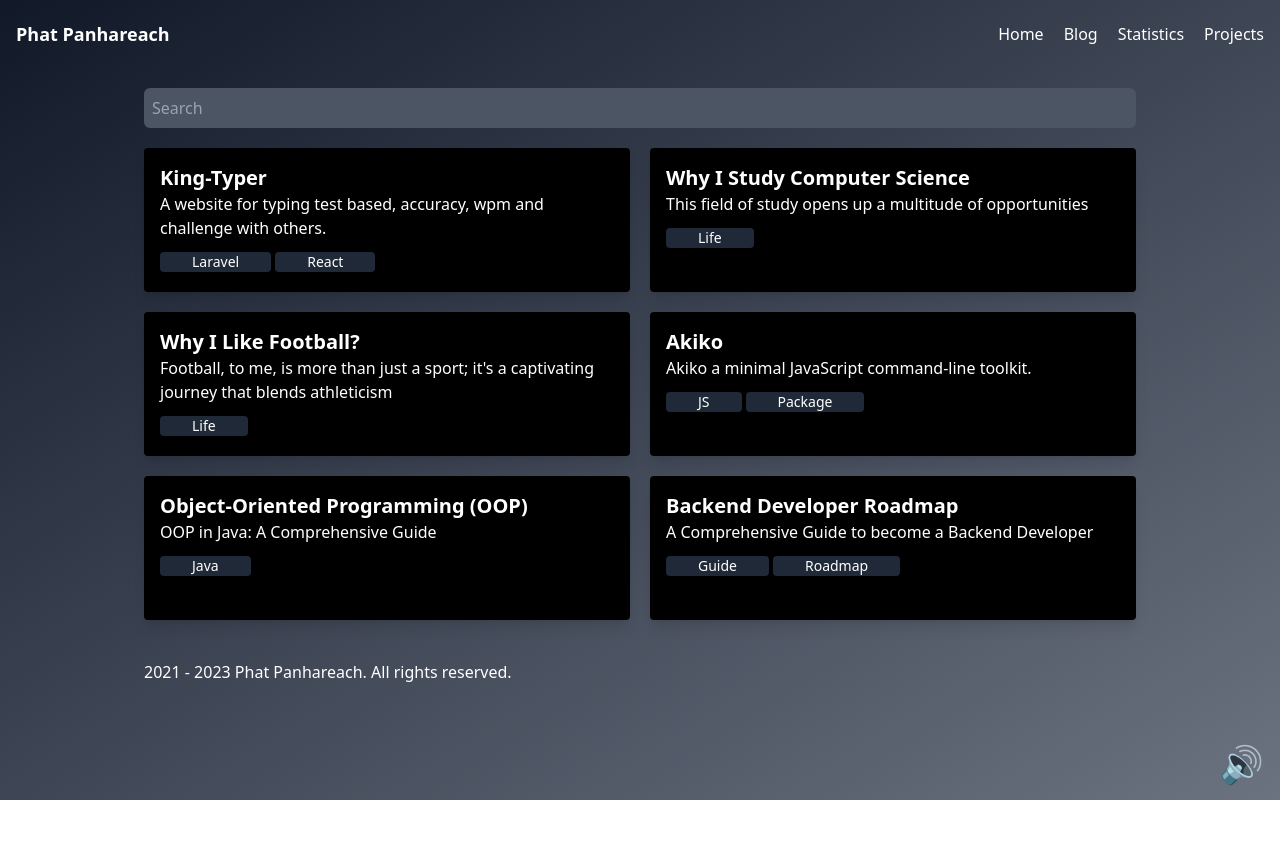
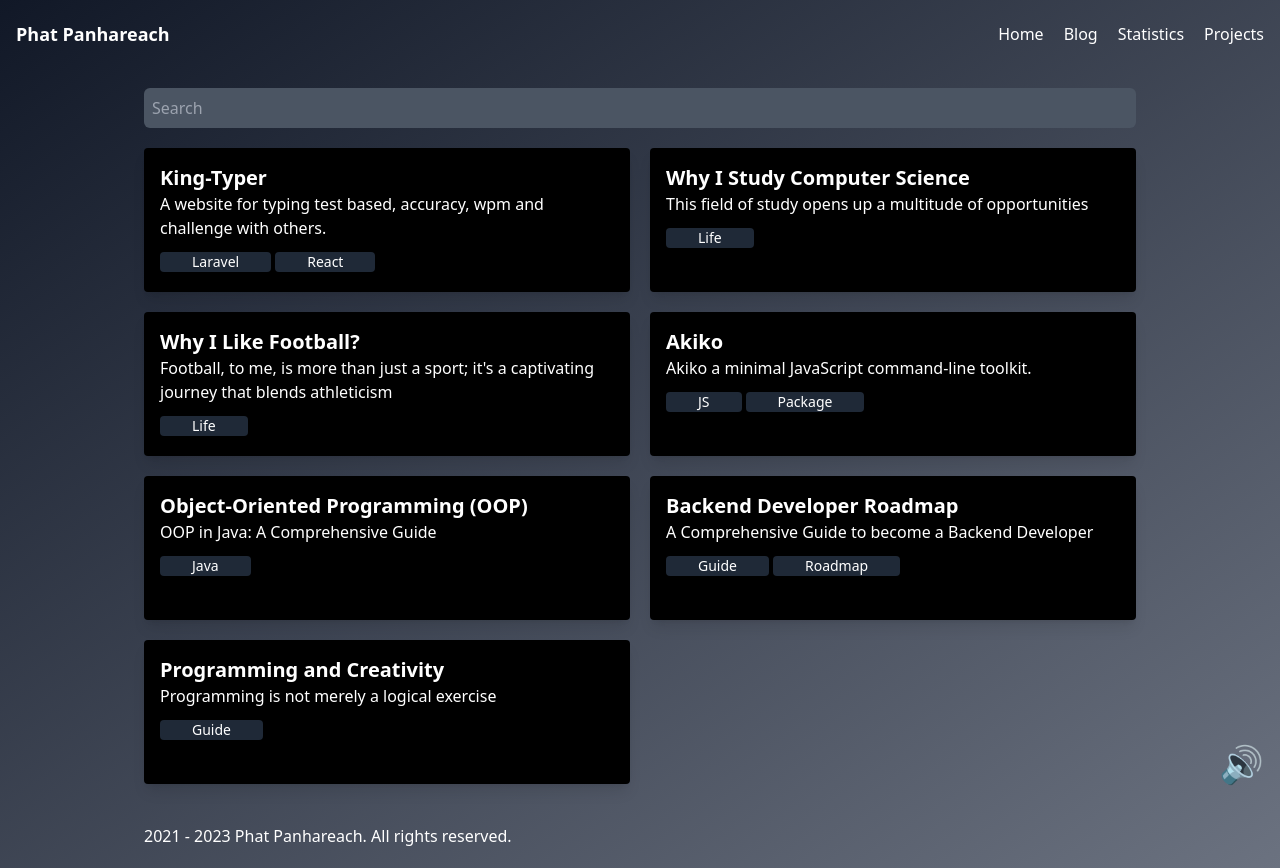
Before and after one commit to Re4ch-Jay/phatpanhareach, a React (Vite) app: page /blogs in a window 1280 px wide. Before the commit the page ends 800 px from the top, so only its background shows below. Built offline with nearby package versions, Linux system fonts and the light colour scheme.

Commit message:
meta data

```diff
--- a/package.json
+++ b/package.json
@@ -12,6 +12,7 @@
   "dependencies": {
     "react": "^18.2.0",
     "react-dom": "^18.2.0",
+    "react-helmet": "^6.1.0",
     "react-markdown": "^9.0.1",
     "react-player": "^2.13.0",
     "react-router-dom": "^6.18.0"
--- a/src/blog/index.js
+++ b/src/blog/index.js
@@ -1,8 +1,9 @@
 export const blogs = [
-    {id: "King-Typer", title: "King-Typer", description: "A website for typing test based, accuracy, wpm and challenge with others.", technologies: ["Laravel", "React"]},
-    {id: "Why-I-Study-Computer-Science", title: "Why I Study Computer Science", description: "This field of study opens up a multitude of opportunities", technologies: ["Life"]},
-    {id: "Why-I-Like-Football", title: "Why I Like Football?", description: "Football, to me, is more than just a sport; it's a captivating journey that blends athleticism", technologies: ["Life"]},
-    {id: "Akiko", title: "Akiko", description: "Akiko a minimal JavaScript command-line toolkit.", technologies: ["JS", "Package"]},
-    {id: "OOP", title: "Object-Oriented Programming (OOP)", description: "OOP in Java: A Comprehensive Guide", technologies: ["Java"]},
-    {id: "Backend-Roadmap", title: "Backend Developer Roadmap", description: "A Comprehensive Guide to become a Backend Developer", technologies: ["Guide", "Roadmap"]},
+    {id: "King-Typer", title: "King-Typer", description: "A website for typing test based, accuracy, wpm and challenge with others.", technologies: ["Laravel", "React"], image: "https://github.com/Re4ch-Jay/King-Typer/raw/main/public/images/KingTyperBanner.png"},
+    {id: "Why-I-Study-Computer-Science", title: "Why I Study Computer Science", description: "This field of study opens up a multitude of opportunities", technologies: ["Life"], image: ""},
+    {id: "Why-I-Like-Football", title: "Why I Like Football?", description: "Football, to me, is more than just a sport; it's a captivating journey that blends athleticism", technologies: ["Life"], image: ""},
+    {id: "Akiko", title: "Akiko", description: "Akiko a minimal JavaScript command-line toolkit.", technologies: ["JS", "Package"], image: ""},
+    {id: "OOP", title: "Object-Oriented Programming (OOP)", description: "OOP in Java: A Comprehensive Guide", technologies: ["Java"], image: "https://miro.medium.com/v2/resize:fit:1200/1*KRa8SkP7T646zokicYSqyQ.png"},
+    {id: "Backend-Roadmap", title: "Backend Developer Roadmap", description: "A Comprehensive Guide to become a Backend Developer", technologies: ["Guide", "Roadmap"], image: ""},
+    {id: "Programming-and-Creativity", title: "Programming and Creativity", description: "Programming is not merely a logical exercise", technologies: ["Guide"], image: ""},
 ]
--- a/src/pages/BlogDetail.jsx
+++ b/src/pages/BlogDetail.jsx
@@ -2,6 +2,8 @@ import { useEffect, useState, useMemo } from 'react';
 import Comments from '../components/Comments';
 import { useParams } from 'react-router-dom';
 import MarkdownRenderer from '../components/MarkdownRenderer';
+import { blogs } from '../blog';
+import { Helmet } from 'react-helmet';
 
 export default function BlogDetail() {
   const { fileName } = useParams();
@@ -18,12 +20,23 @@ export default function BlogDetail() {
     fetchMarkdownContent().then(setMarkdownContent);
   }, [markdownFilePath]);
 
+  const matchingBlog = blogs.find(blog => blog.id === fileName);
+
   return (
-    <div className="container mx-auto max-w-screen-lg px-4 py-5 bg-gray-900 rounded-lg shadow-lg mt-10">
-      <div className='max-w-screen-lg text-white'>
-        <MarkdownRenderer content={markdownContent} />
+    <>
+     {matchingBlog && (
+        <Helmet>
+          <meta name="description" content={matchingBlog.description} />
+          <meta property="og:image" content={matchingBlog.image === "" ? "/banner.png" : matchingBlog.image} />
+        </Helmet>
+      )}
+
+      <div className="container mx-auto max-w-screen-lg px-4 py-5 bg-gray-900 rounded-lg shadow-lg mt-10">
+        <div className='max-w-screen-lg text-white'>
+          <MarkdownRenderer content={markdownContent} />
+        </div>
+        {useMemo(() => <Comments />, [])} {/* Memoize the Comments component */}
       </div>
-      {useMemo(() => <Comments />, [])} {/* Memoize the Comments component */}
-    </div>
+    </>
   );
 }
```
Also changed, not shown: public/markdown/Programming-and-Creativity.md (added, +13 -0 lines), public/markdown/image.png (deleted), 1 other file (tests, documents, lock files or other folders).
